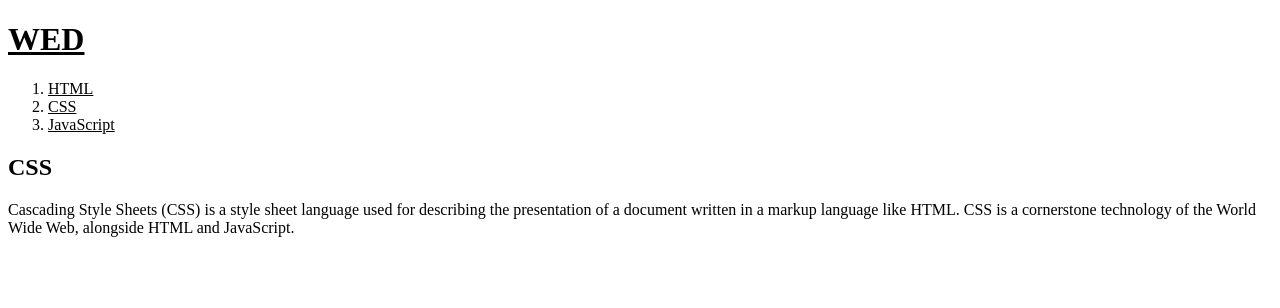
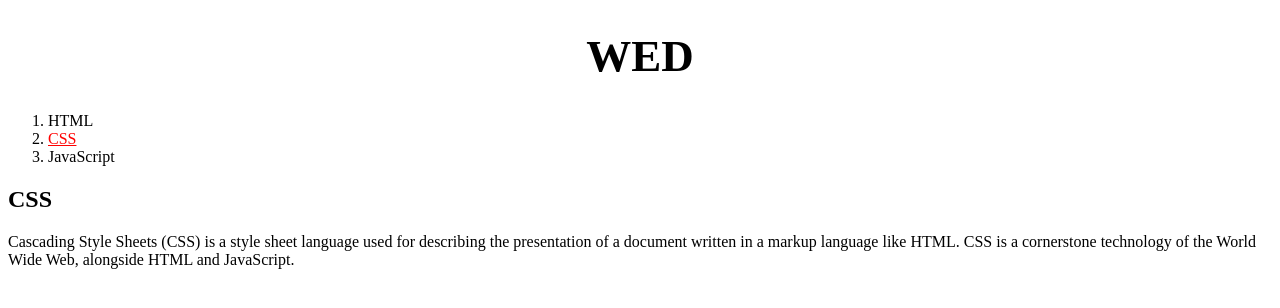
Before and after one commit to qjatjr4479/web2, a plain HTML site: page 2.html in a window 1280 px wide. Drawn offline with Linux system fonts and the light colour scheme.

Commit message:
Add files via upload

```diff
--- a/2.html
+++ b/2.html
@@ -6,6 +6,11 @@
 	<style>
 	  a {
 	     color:black;
+	     text-decoration:none;
+	  }
+	  h1 {
+	     font-size:45px;
+	     text-align:center;
 	  }
 	</style>
 </head>
@@ -13,7 +18,7 @@
 <body>
 <ol>
 	<li><a href="1.html" target="_blank"> HTML </a></li>
-	<li><a href="2.html" target="_blank"> CSS </a></li>
+	<li><a href="2.html" target="_blank" style="color:red;text-decoration:underline"> CSS </a></li>
 	<li><a href="3.html" target="_blank"> JavaScript </a></li>
 </ol>
 <!--
```
